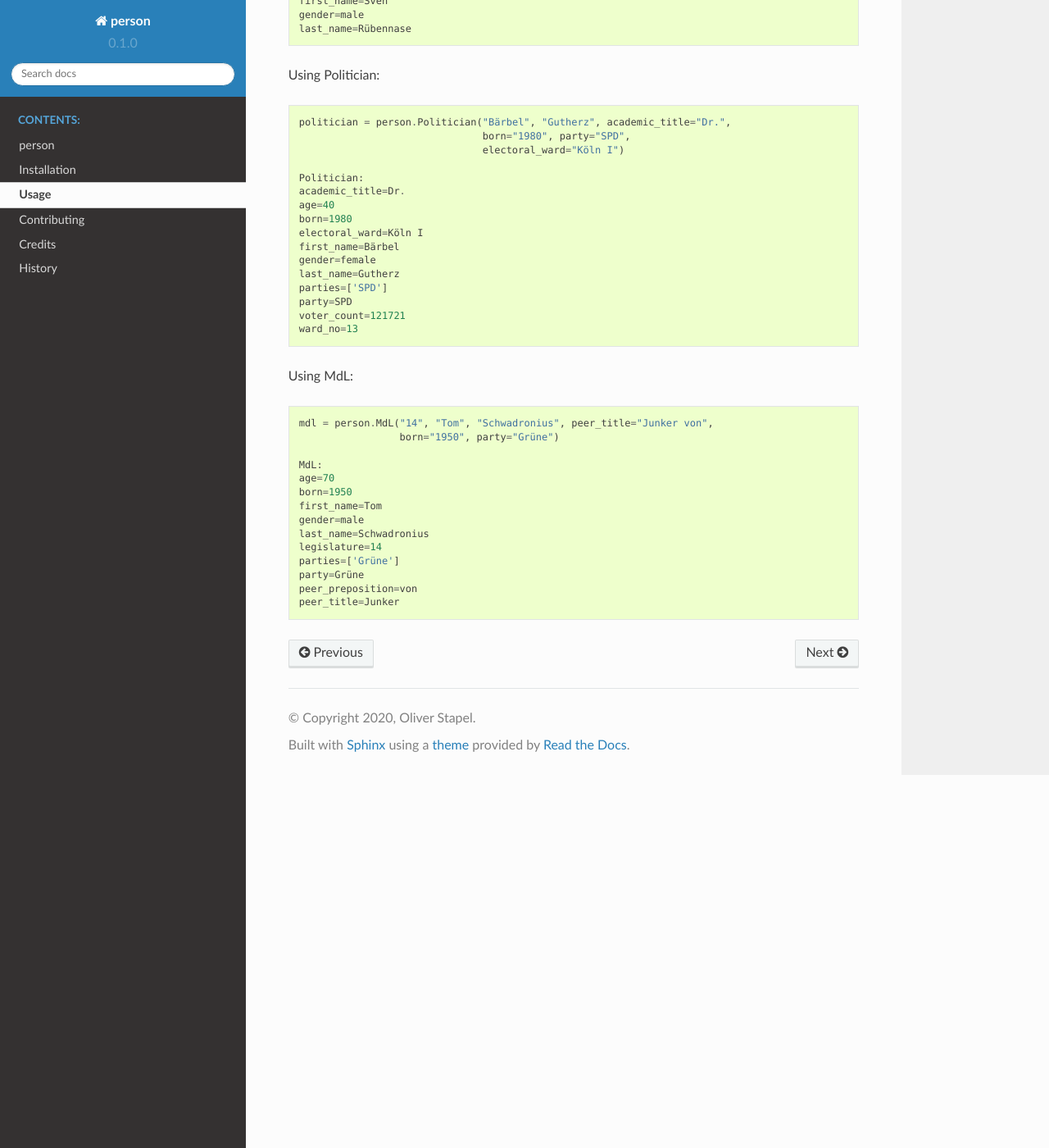
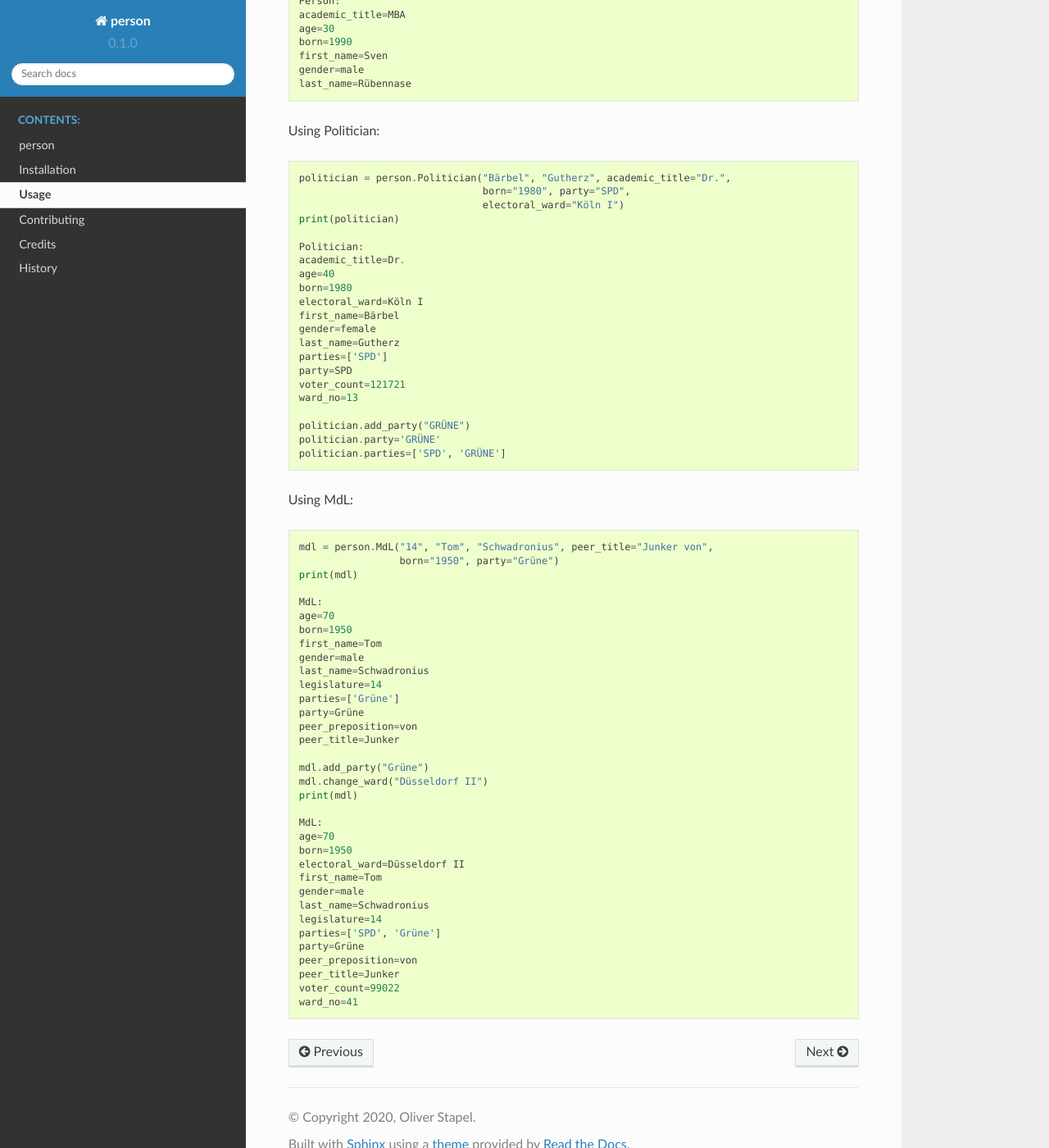
Before and after one commit to Smirenost/person, a Sphinx documentation site: the page built from docs/usage.rst, in a window 1280 px wide and 1400 px high, scrolled down 1107 px. Shown: the whole window at 82% size. Built offline with Sphinx 7.4.7 and the Read the Docs theme 2.0.0, drawn with Linux system fonts in a browser that asks for light colours; pages that are not in the unit, such as notebooks, are missing from menus; some of the changed text lies outside the part shown.

Commit message:
added change_ward, cov 100

```diff
--- a/docs/usage.rst
+++ b/docs/usage.rst
@@ -9,6 +9,7 @@ To use person in a project::
 Using Name::
 
     name = person.Name("Hans Hermann", "Bayer")
+    print(name)
 
     Name:
     first_name=Hans
@@ -18,6 +19,7 @@ Using Name::
 Using Noble::
 
     noble = person.Noble("Dagmara", "Bodelschwingh", peer_title="Gräfin von")
+    print(noble)
 
     Noble:
     first_name=Dagmara
@@ -29,6 +31,7 @@ Using Academic::
 
     academic = person.Academic("Horst Heiner", "Wiekeiner",
                                academic_title="Dr.")
+    print(academic)
 
     Academic:
     academic_title=Dr.
@@ -40,6 +43,7 @@ Using Person::
 
     person_1 = person.Person("Sven", "Rübennase", academic_title="MBA",
                              born="1990")
+    print(person_1)
 
     Person:
     academic_title=MBA
@@ -54,6 +58,7 @@ Using Politician::
     politician = person.Politician("Bärbel", "Gutherz", academic_title="Dr.",
                                    born="1980", party="SPD",
                                    electoral_ward="Köln I")
+    print(politician)
 
     Politician:
     academic_title=Dr.
@@ -68,10 +73,15 @@ Using Politician::
     voter_count=121721
     ward_no=13
 
+    politician.add_party("GRÜNE")
+    politician.party='GRÜNE'
+    politician.parties=['SPD', 'GRÜNE']
+
 Using MdL::
 
     mdl = person.MdL("14", "Tom", "Schwadronius", peer_title="Junker von",
                      born="1950", party="Grüne")
+    print(mdl)
 
     MdL:
     age=70
@@ -84,3 +94,22 @@ Using MdL::
     party=Grüne
     peer_preposition=von
     peer_title=Junker
+
+    mdl.add_party("Grüne")
+    mdl.change_ward("Düsseldorf II")
+    print(mdl)
+
+    MdL:
+    age=70
+    born=1950
+    electoral_ward=Düsseldorf II
+    first_name=Tom
+    gender=male
+    last_name=Schwadronius
+    legislature=14
+    parties=['SPD', 'Grüne']
+    party=Grüne
+    peer_preposition=von
+    peer_title=Junker
+    voter_count=99022
+    ward_no=41
```
Also changed, not shown: 2 other files.
